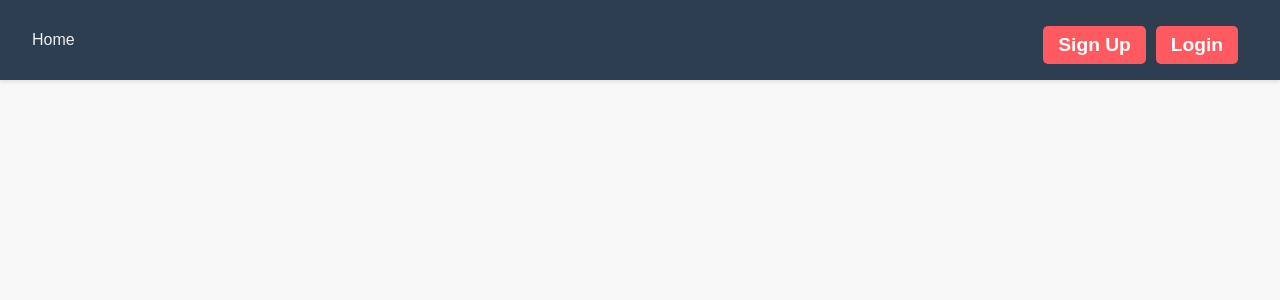
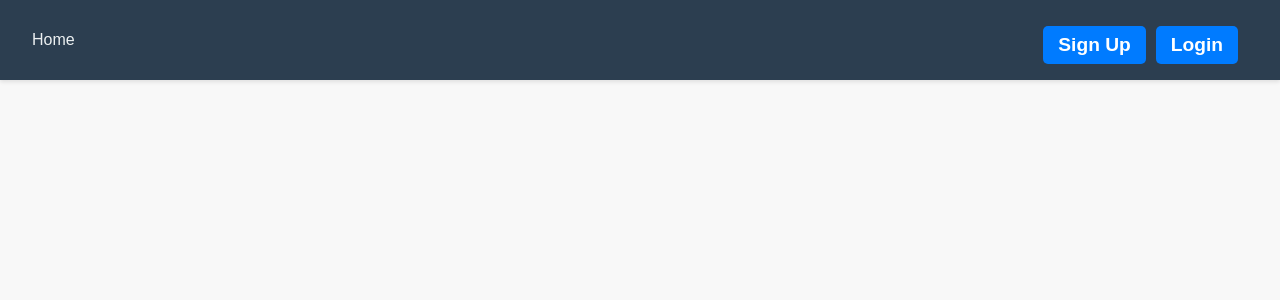
Before and after one commit to farvastra/auth_me_fullstack, a React (Create React App) app in the folder frontend/: page /login in a window 1280 px wide. Shown: the top 300 px of the page. Built offline with nearby package versions, Linux system fonts and the light colour scheme.

Commit message:
removed unused code

```diff
--- a/frontend/src/components/SessionForms/LoginForm.js
+++ b/frontend/src/components/SessionForms/LoginForm.js
@@ -36,7 +36,7 @@ const LoginForm = ({ isOpen, onClose }) => {
       dispatch(setUser(userData));
       localStorage.setItem("user", JSON.stringify(userData));
       onClose();
-      navigate("/spots");
+      navigate("/spots/manage-spots");
     } else {
       setErrorMessage("Login failed: check your credentials");
       console.error("Login failed: No user data returned");
--- a/frontend/src/components/styles/spotDetail.css
+++ b/frontend/src/components/styles/spotDetail.css
@@ -143,7 +143,7 @@
 button {
   width: 100%;
   padding: 10px;
-  background-color: #ff5a5f;
+  /* background-color: #ff5a5f; */
   color: white;
   border: none;
   border-radius: 5px;
```
